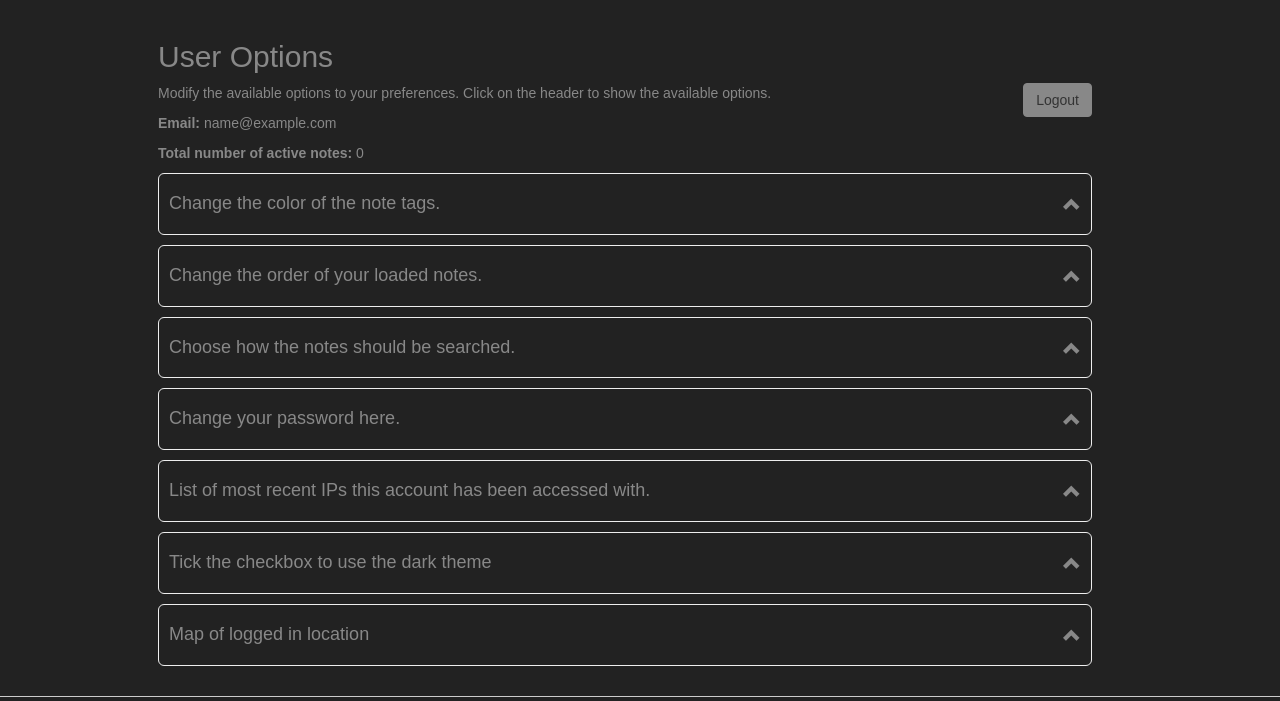
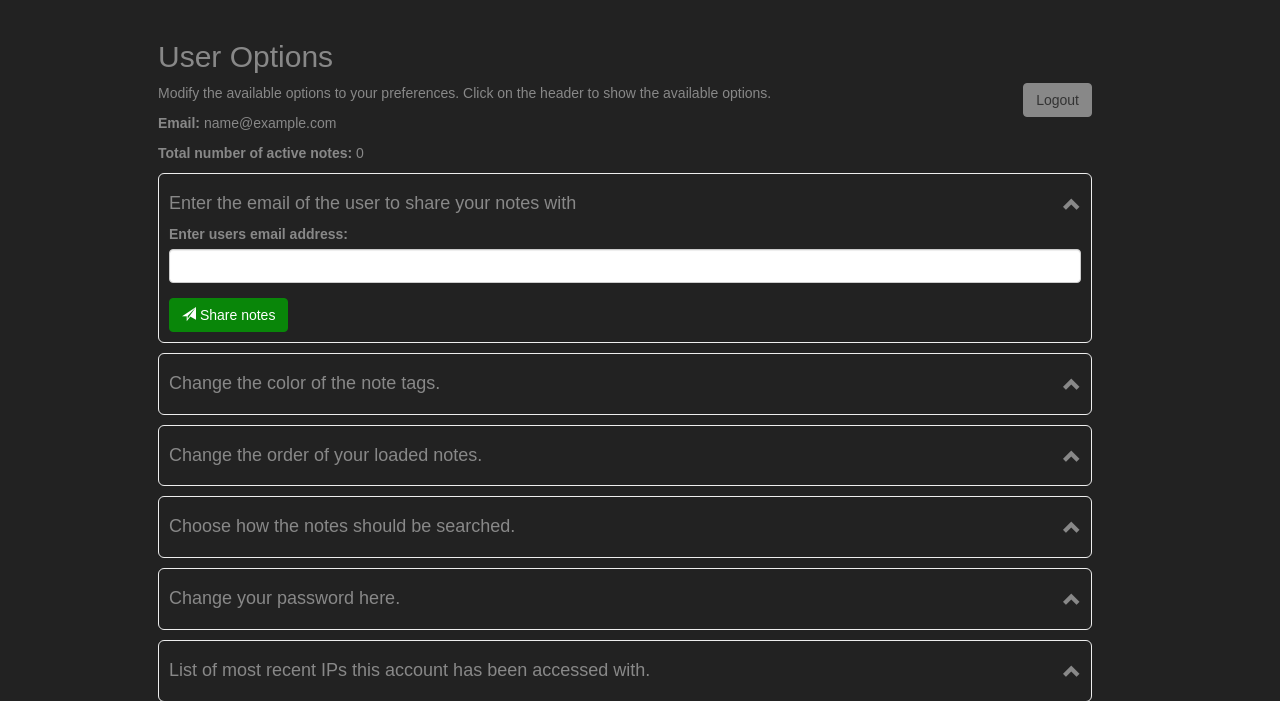
Before and after one commit to lukecahill/Note-keeper, a PHP site: page /account.php in a window 1280 px wide. Shown: the part 52-753 px from the top of the page. Run offline with PHP 8.4, Linux system fonts and the light colour scheme; the visitor is signed in with stand-in values (Sample User, id 1); data that the repository does not hold is empty; some libraries are stand-ins or nearby versions; some web fonts are replaced.

Commit message:
Include the new template in the account page.

```diff
--- a/account.php
+++ b/account.php
@@ -33,6 +33,8 @@
 			</span>
 		</p>
 
+		<?php include 'templates/account/share-notes.html'; ?>
+
 		<?php include 'templates/account/color-select.html'; ?>
 
 		<?php include 'templates/account/note-order.html'; ?>
```
